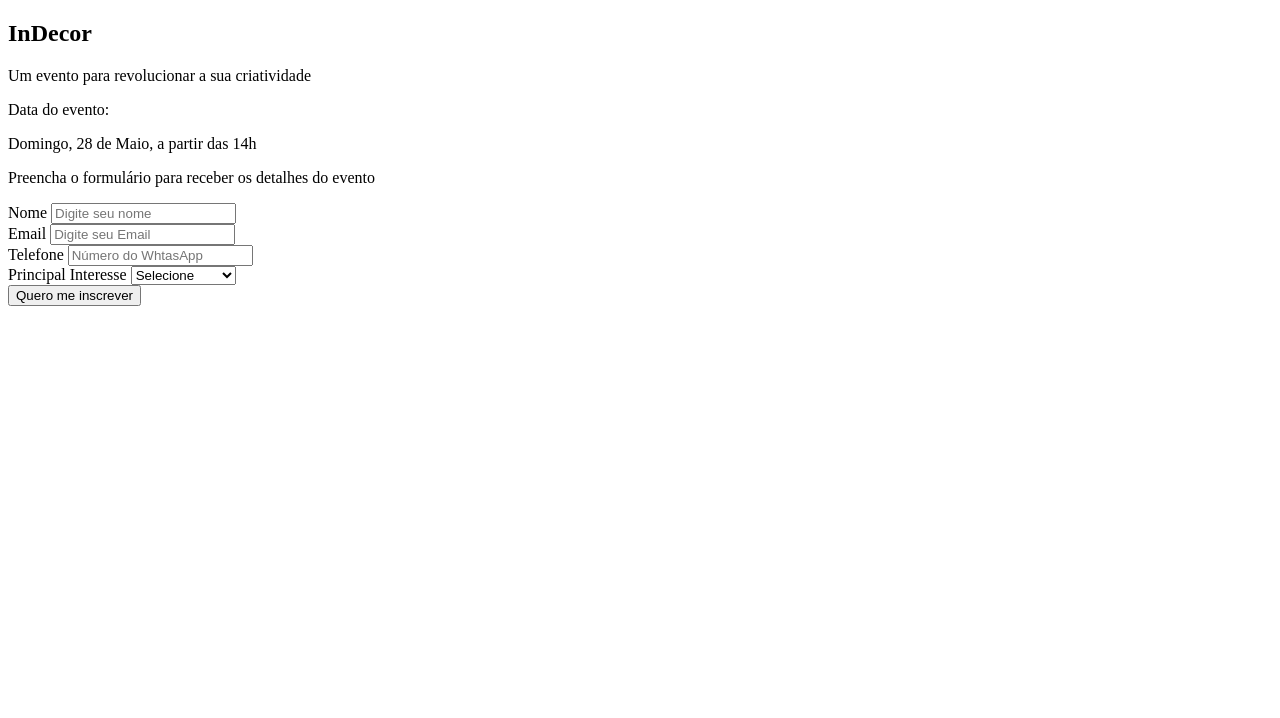
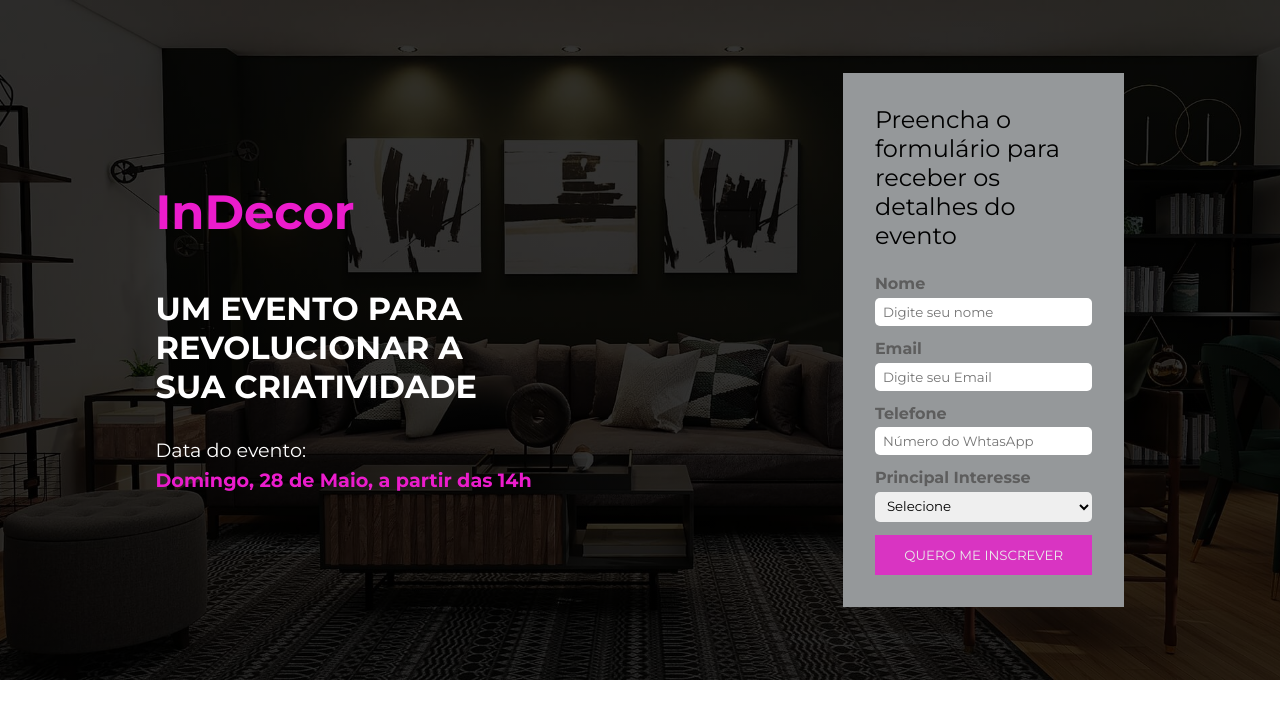
Before and after one commit to lucastompsonl/Landing-Page-InDecor, a plain HTML site: page index.html in a window 1280 px wide. Drawn offline with nearby package versions, Linux system fonts and the light colour scheme.

Commit message:
CSS do header concluido

```diff
--- a/assets/style.css
+++ b/assets/style.css
@@ -1,6 +1,104 @@
 @import url(reset.css);
 
-h1 {
-    color: red;
-    font-family: 'Montserrat';
+/* Variáveis das cores */
+:root {
+    --primary: #EB1CCC;
+    --secondary: #95989A;
+    --text-color: #FFF;
+    --text-secondary: #000;
+    --text-tertiary: #5d5d5d;
 }
+
+* {
+    font-family: "Montserrat";
+    margin: 0;
+    padding: 0;
+    box-sizing: border-box;
+}
+
+/* Event form */
+#event-description {
+    background: linear-gradient(rgba(0, 0, 0, 0.8), rgba(0, 0, 0, 0.8)),
+        url("../assets/img/hrz-5.jpg");
+    background-position: center;
+    background-size: cover;
+    height: 85vh;
+    display: flex;
+    justify-content: space-around;
+    align-items: center;
+    color: var(--text-color);
+}
+
+#disclaimer h2,
+#disclaimer .event-date {
+    color: var(--primary);
+}
+
+#disclaimer h2 {
+    font-size: 3em;
+    margin-bottom: 1em;
+}
+
+#disclaimer .about-event {
+    font-size: 2em;
+    text-transform: uppercase;
+    max-width: 350px;
+    font-weight: bold;
+    margin-bottom: 1em;
+}
+
+#disclaimer p {
+    font-size: 1.2em;
+    margin-bottom: .3em;
+}
+
+#disclaimer .event-date {
+    font-weight: bold;
+}
+
+#subscription-form {
+    background-color: var(--secondary);
+    padding: 2em;
+    max-width: 22%;
+}
+
+#subscription-form p {
+    font-size: 1.5em;
+    color: var(--text-secondary);
+    margin-bottom: 1em;
+}
+
+.form-group {
+    display: flex;
+    flex-direction: column;
+    margin-bottom: 0.8em;
+}
+
+.form-group label {
+    color: var(--text-tertiary);
+    margin-bottom: .3em;
+    font-weight: bold;
+}
+
+.form-group input,
+.form-group select {
+    padding: 6px 8px;
+    border-radius: 5px;
+    border: none;
+    outline: none;
+}
+
+.btn {
+    background-color: var(--primary);
+    color: var(--text-color);
+    text-transform: uppercase;
+    width: 100%;
+    border: none;
+    padding: 12px;
+    cursor: pointer;
+    opacity: 0.8;
+}
+
+.btn:hover {
+    opacity: 1;
+}
--- a/index.html
+++ b/index.html
@@ -35,14 +35,14 @@
           <div class="form-group">
             <label for="phone">Principal Interesse</label>
             <select name="Interest">
-                <option value="" disabled selected>Selecione</option>
-                <option value="apartment">Apartamentos</option>
-                <option value="house">Casas</option>
-                <option value="garden">Jardins</option>
-                <option value="others">Outros</option>
+              <option value="" disabled selected>Selecione</option>
+              <option value="apartment">Apartamentos</option>
+              <option value="house">Casas</option>
+              <option value="garden">Jardins</option>
+              <option value="others">Outros</option>
             </select>
           </div>
-          <input type="submit" class="btn" value="Quero me inscrever">
+          <input type="submit" class="btn" value="Quero me inscrever" />
         </form>
       </div>
     </header>
```
